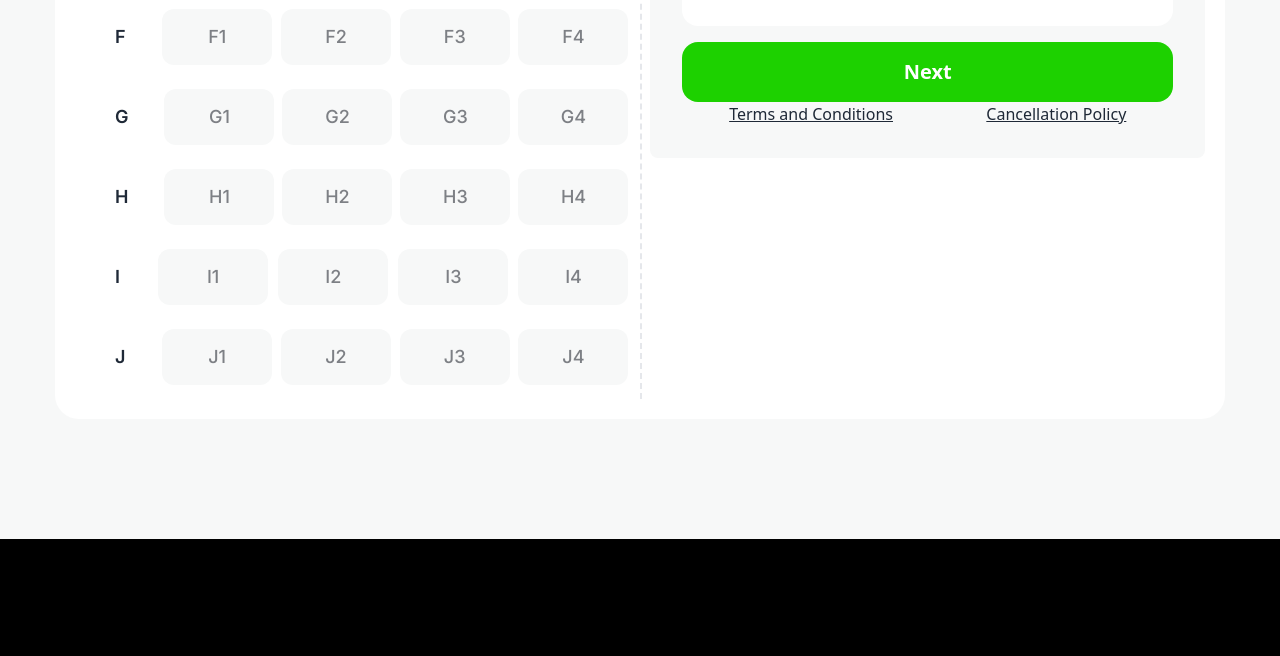
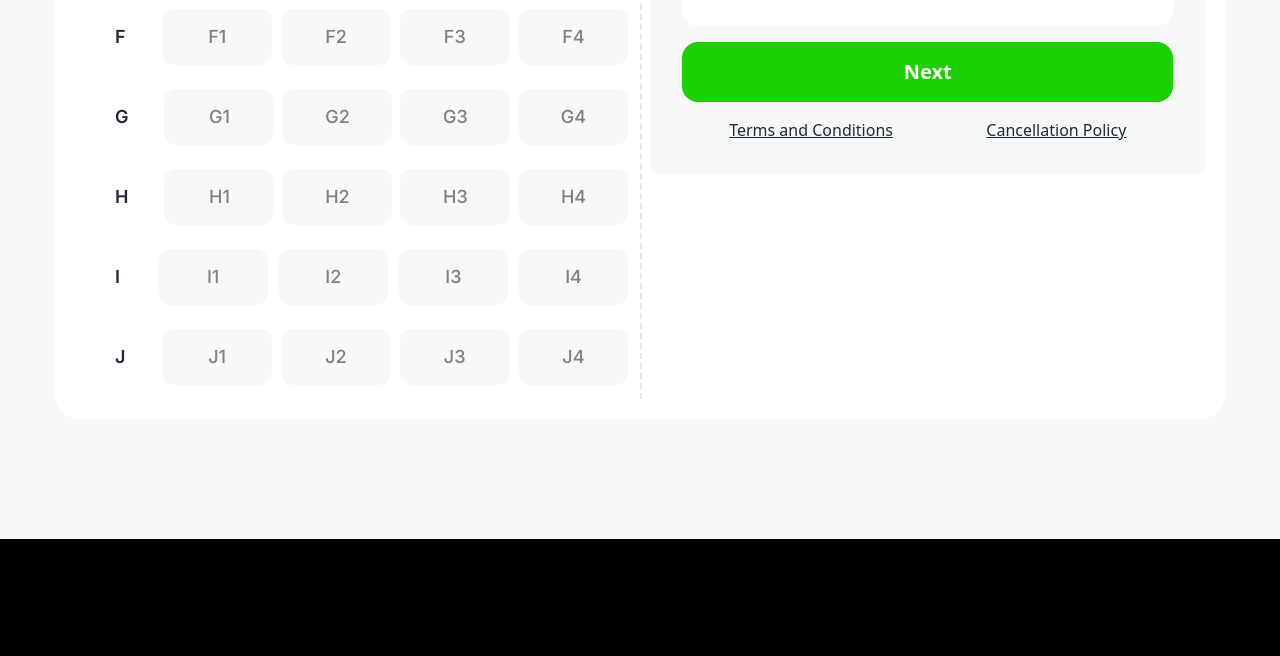
Before and after one commit to ASLAM-stack/Online-Bus_Ticket, a plain HTML site: page index.html in a window 1280 px wide. Shown: the part 2790-3446 px from the top of the page. Drawn offline with nearby package versions, Linux system fonts and the light colour scheme.

Commit message:
finish all section

```diff
--- a/index.html
+++ b/index.html
@@ -513,7 +513,7 @@
                 </dialog>
 
 
-                <div class="flex justify-around">
+                <div class="flex justify-around mt-4">
                   <p class="underline">
                     Terms and Conditions
                   </p>
```
Also changed, not shown: Js/script.js (+0 -37 lines).
